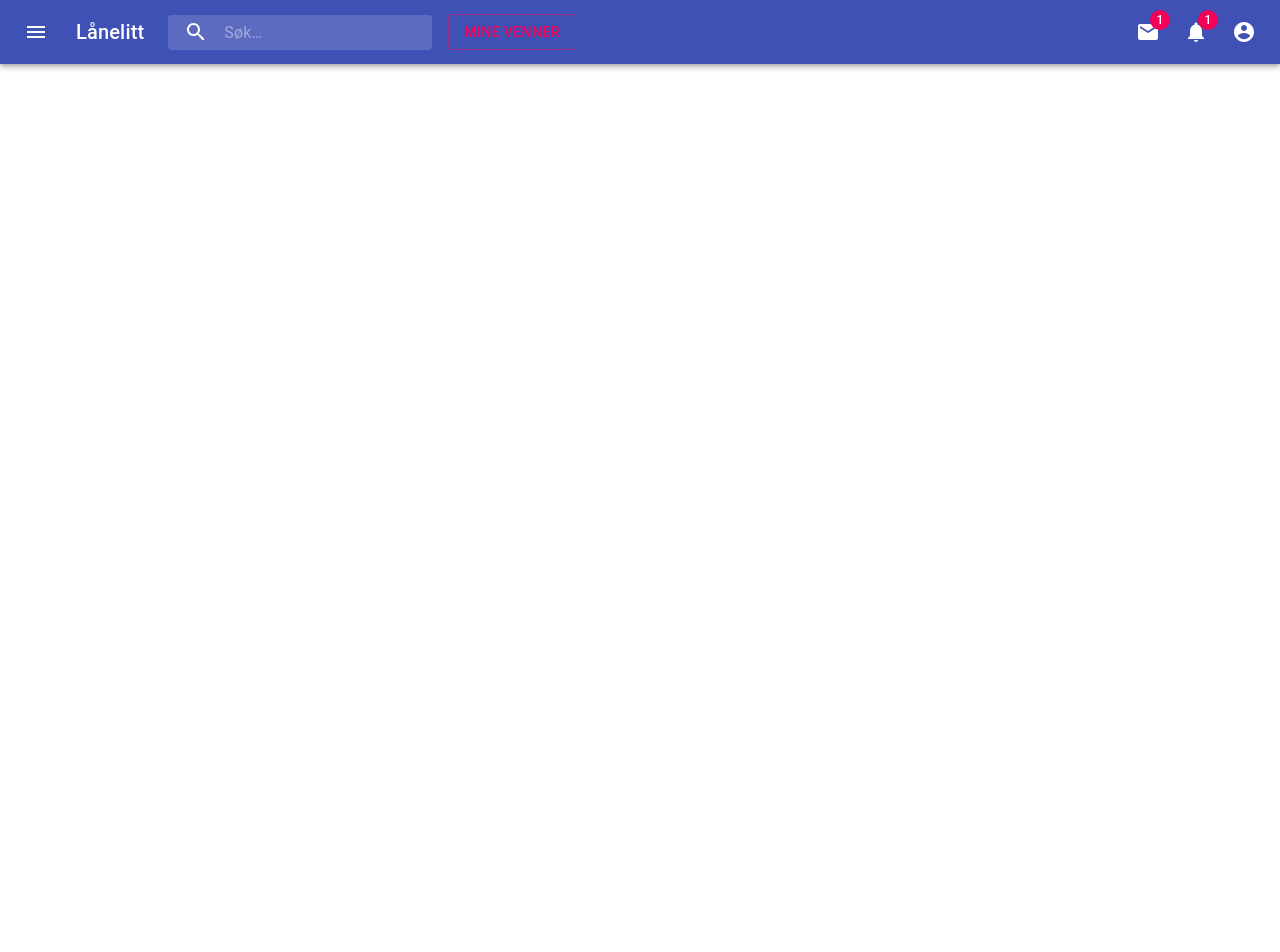
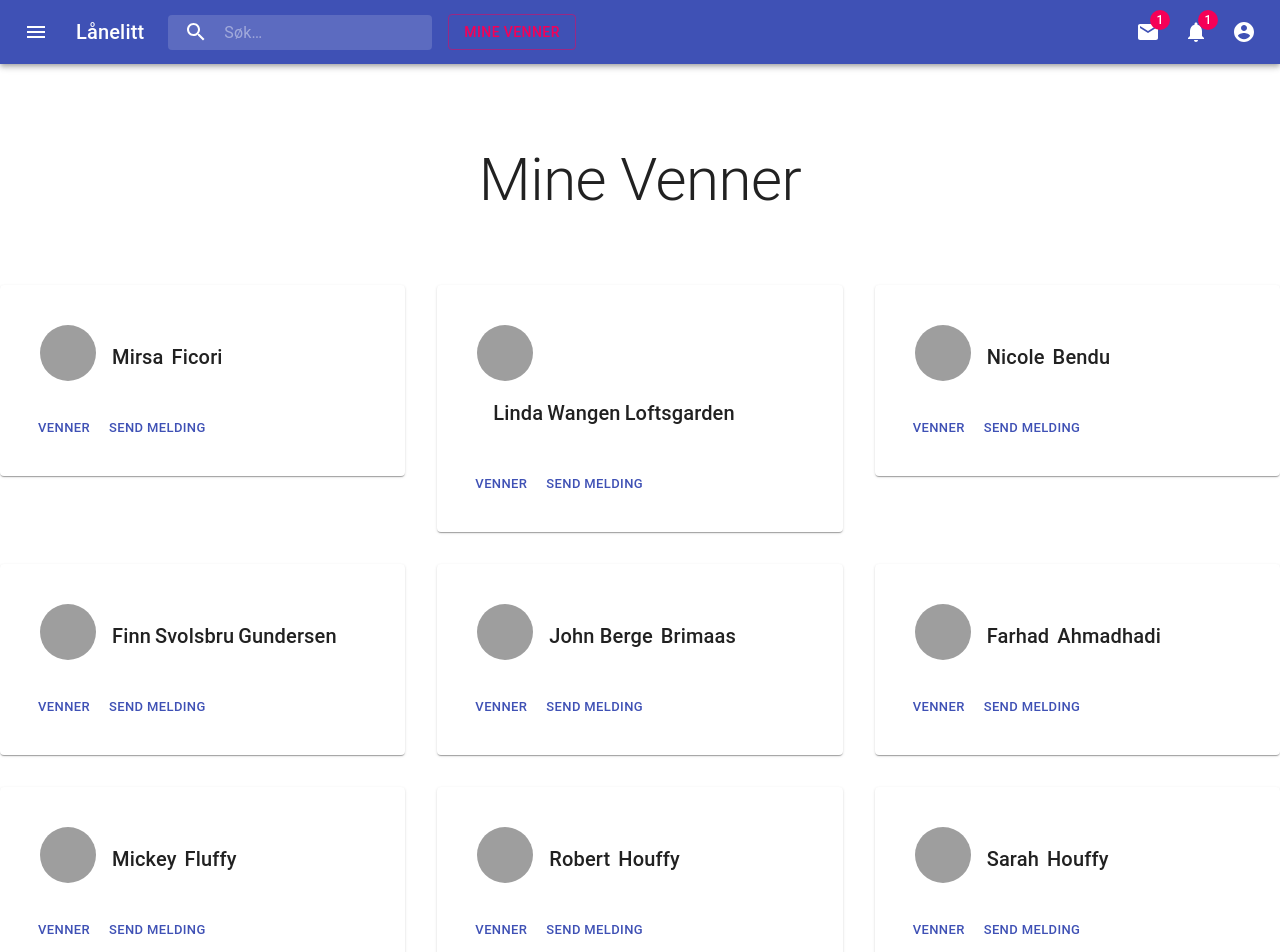
Before and after one commit to USN-Lanelitt/Frontend-Mirsa, a React (Create React App) app: page /friendAll in a window 1280 px wide. Shown: the top 952 px of the page. Before the commit the page ends 800 px from the top, so only its background shows below. Built offline with nearby package versions, Linux system fonts and the light colour scheme; grey boxes are pictures that could not be loaded.

Commit message:
Venner
Alee vennene ligger nå ute, i cards i to kolloner.

```diff
--- a/src/App.jsx
+++ b/src/App.jsx
@@ -14,6 +14,8 @@ function App() {
             <Route path="/home" exact component={Home} />
             <Route path="/friendList" exact component={FriendList} />
             <Route path="/friendReques" exact component={FriendReques} />
+            <Route path="/friendAll" exact component={FriendAll} />
+
 
 
 
--- a/src/common/nav.jsx
+++ b/src/common/nav.jsx
@@ -179,6 +179,7 @@ export default function PrimarySearchAppBar() {
                     </div>
 
 
+
                     <FriendReques/>
 
 
@@ -200,7 +201,6 @@ export default function PrimarySearchAppBar() {
                                 <NotificationsIcon />
                             </Badge>
                         </IconButton>
-
 
 
 
--- a/src/feature/friend/data.jsx
+++ b/src/feature/friend/data.jsx
@@ -20,12 +20,12 @@ const data  =
             id: 3,
             firstname: "Nicole",
             middlename: "",
-            lastname: "Bendu",
+            lastname: "Bendu ",
             imageUrl: "https://source.unsplash.com/random"
         },
         {
             id: 4,
-            firstname: "Finn ",
+            firstname: "Finn",
             middlename: "Svolsbru",
             lastname: "Gundersen",
             imageUrl: "https://source.unsplash.com/random"
@@ -50,6 +50,20 @@ const data  =
             middlename: "",
             lastname: "Fluffy",
             imageUrl: "https://source.unsplash.com/random"
+        },
+        {
+            id: 8,
+            firstname: "Robert",
+            middlename: "",
+            lastname: "Houffy",
+            imageUrl: "https://source.unsplash.com/random"
+        },
+        {
+            id: 9,
+            firstname: "Sarah",
+            middlename: "",
+            lastname: "Houffy",
+            imageUrl: "https://source.unsplash.com/random"
         }
 
     ];
--- a/src/feature/friend/friend-all.jsx
+++ b/src/feature/friend/friend-all.jsx
@@ -1,17 +1,95 @@
-import React from 'react';
+import React, {useState} from 'react';
 import FriendCard from "./friend-card";
 import data from "./data";
+import Grid from "@material-ui/core/Grid";
+import Container from "@material-ui/core/Container";
+import Typography from "@material-ui/core/Typography";
+import {Link} from "react-router-dom";
+import {makeStyles} from "@material-ui/core/styles";
 
+const useStyles = makeStyles(theme => ({
+
+heroContent: {
+    backgroundColor: theme.palette.background.paper,
+        padding: theme.spacing(8, 0, 6),
+},
+
+}));
 const FriendAll = () => {
+    /*
+        let [setFirstnameVar] = useState('');
+        let [setMidlenameVar] = useState('');
+        let [setLastnameVar] = useState('');
+
+        function FriendsAll() {
+            fetch('http://127.0.0.1:8000/api/friendAll', {
+                method: 'post',
+                headers: {
+                    'Accept': 'application/json',
+                    //'Content-Type': 'application/json'
+                },
+                body: JSON.stringify({
+                    firstname: setFirstname,
+                    midname: setMidlename,
+                    lastname: setLastname,
+
+                })
+            })
+                .then((Response) => Response.on())
+                .then((Result) => {
+                    alert(Result);
+                })
+        }
+    /*
+        function setFirstname(e) {
+            setFirstnameVar = e.target.value;
+        }
+        function setMidlename(e) {
+            setMidnameVar = e.target.value;
+        }
+        function setLastname(e) {
+            setLastnameVar = e.target.value;
+        }
+
+        const [values, setValues] = useState({
+            fornavn: '',
+            midnavn:'',
+            etternavn:'',
+        });
+
+
+     */
+    const classes = useStyles();
         return (
-            data.map(item => (
+            <React.Fragment>
+                <div className={classes.heroContent}>
+                    <Container maxWidth="sm">
+                        <Typography component="h1" variant="h2" align="center" color="textPrimary" gutterBottom>
+                            Mine Venner
+                        </Typography>
+                    </Container>
+                </div>
+
+            <Grid container spacing={4}>
+            {data.map(item => (
+                <Grid item key={item} xs={12} sm={6} md={4}>
+
                 <FriendCard
                     firstname={item.firstname}
                     lastname={item.lastname}
+                    middlename={item.middlename}
                     imageUrl={item.imageUrl}
                 />
+                </Grid>
 
-            ))
+
+            ))}
+            </Grid>
+
+            </React.Fragment>
+
+
         );
+
     };
 export default FriendAll;
--- a/src/feature/friend/friend-card.jsx
+++ b/src/feature/friend/friend-card.jsx
@@ -17,12 +17,16 @@ const useStyles = makeStyles(theme => ({
         padding: theme.spacing(3),
     },
     photo: {
-        width: theme.spacing(9),
-        height: theme.spacing(9),
+        width: theme.spacing(7),
+        height: theme.spacing(7),
 
     },
     text: {
         padding: theme.spacing(2),
+
+    },
+    mid_name: {
+        padding: theme.spacing(0.5),
 
     }
 
@@ -39,11 +43,11 @@ const FriendCard = ({firstname, middlename, lastname, imageUrl}) => {
                             <CardMedia>
                                 <Avatar className={classes.photo} alt="Remy Sharp" src={imageUrl}/>
                             </CardMedia>
-                            <Grid xs={9} className={classes.text}>
+                            <Grid className={classes.text}>
                                 <Typography gutterBottom variant="h6" component="h2" display={"inline"}>
                                     {firstname}
                                 </Typography>
-                                <Typography gutterBottom variant="h6" component="h2" display={"inline"}>
+                                <Typography className = {classes.mid_name} gutterBottom variant="h6" component="h2" display={"inline"}>
                                     {middlename}
                                 </Typography>
                                 <Typography gutterBottom variant="h6" component="h2" display={"inline"}>
--- a/src/feature/friend/friend-list.jsx
+++ b/src/feature/friend/friend-list.jsx
@@ -7,75 +7,20 @@ import List from "@material-ui/core/List";
 import makeStyles from "@material-ui/core/styles/makeStyles";
 import ListItemAvatar from "@material-ui/core/ListItemAvatar";
 import FriendCard from "./friend-card";
+import data from "./data";
 
 const useStyles = makeStyles(theme => ({
-   //breakpoint
+
 
 }));
 const FriendList = () => {
-
-    const friendsDataList = [
-        {
-            id: 1,
-            firstname: "Mirsa",
-            middlename: "",
-            lastname: "Ficori",
-            imageUrl: "https://source.unsplash.com/random"
-
-        },
-        {
-            id: 2,
-            firstname: "Linda",
-            middlename: "Wangen",
-            lastname: " Loftsgarden",
-            imageUrl: "https://source.unsplash.com/random"
-
-        },
-        {
-            id: 3,
-            firstname: "Nicole",
-            middlename: "",
-            lastname: "Bendu",
-            imageUrl: "https://source.unsplash.com/random"
-        },
-        {
-            id: 4,
-            firstname: "Finn ",
-            middlename: "Svolsbru",
-            lastname: "Gundersen",
-            imageUrl: "https://source.unsplash.com/random"
-        },
-        {
-            id: 5,
-            firstname: "John Berge",
-            middlename: "",
-            lastname: "Brimaas",
-            imageUrl: "https://source.unsplash.com/random"
-        },
-        {
-            id: 6,
-            firstname: "Farhad",
-            middlename: "",
-            lastname: "Ahmadhadi",
-            imageUrl: "https://source.unsplash.com/random"
-        },
-        {
-            id: 7,
-            firstname: "Mickey",
-            middlename: "",
-            lastname: "Fluffy",
-            imageUrl: "https://source.unsplash.com/random"
-        }
-
-    ];
         return (
             <Grid container spacing={2} alignItems={"left"}>
                 <Container maxWidth="sm">
                     <List>
                         {
-                            friendsDataList.map(item => (
+                            data.map(item => (
                                     <ListItem>
-
                                         <FriendCard
                                             firstname={item.firstname}
                                             middlename={item.middlename}
```
